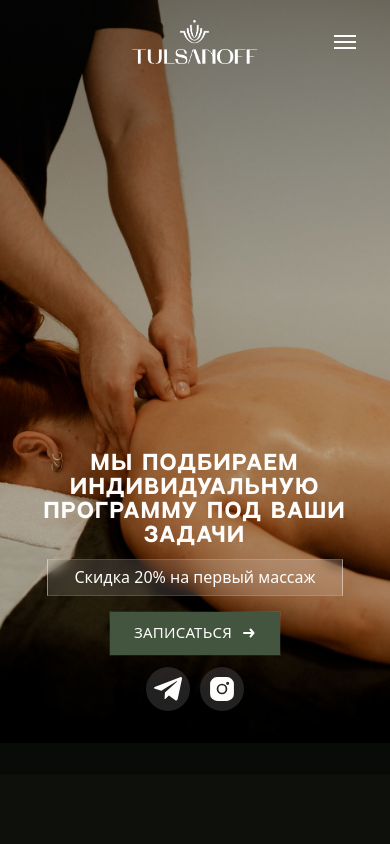
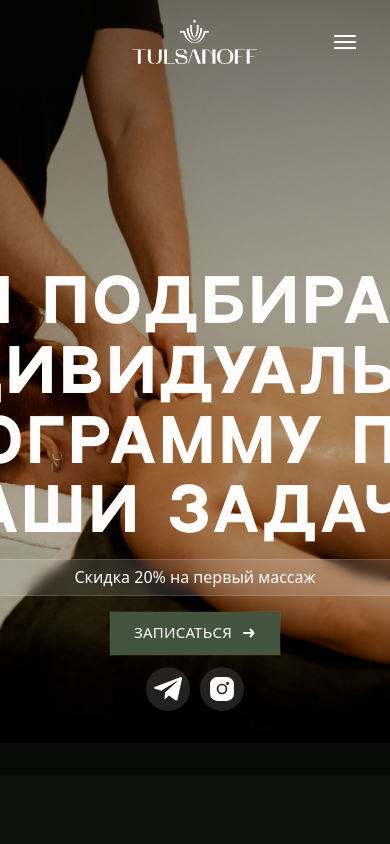
Before and after one commit to LesyaKulikov/tulsanoff, a React (Vite) app: page / in a window 390 px wide. Shown: the top 844 px of the page. Built offline with nearby package versions, Linux system fonts and the light colour scheme; a web font is replaced by a local one.

Commit message:
style: fix mobile titleOriginal size

```diff
--- a/src/components/Hero/Hero.module.css
+++ b/src/components/Hero/Hero.module.css
@@ -215,7 +215,8 @@
   }
 
   .titleOriginal {
-    font-size: 20px !important;
+    font-size: 58px !important;
+    line-height: 1.2;
   }
 
   :global(html[dir='rtl']) .title {
```
